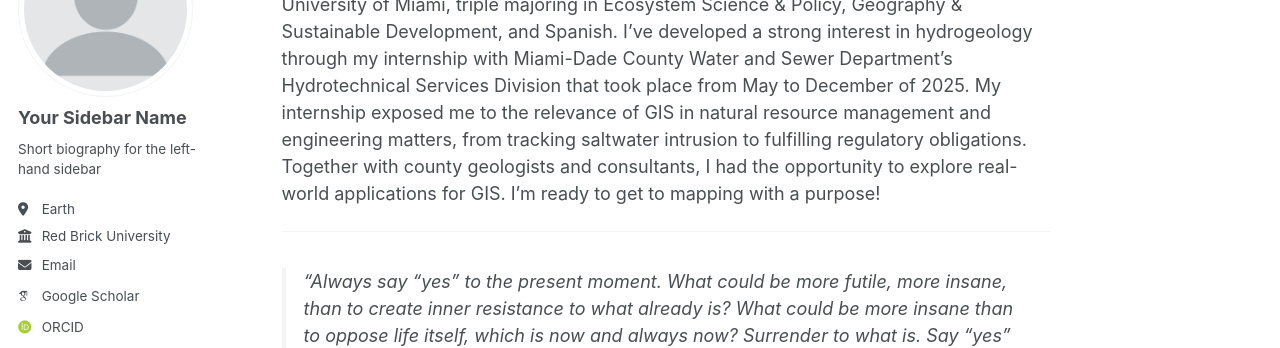
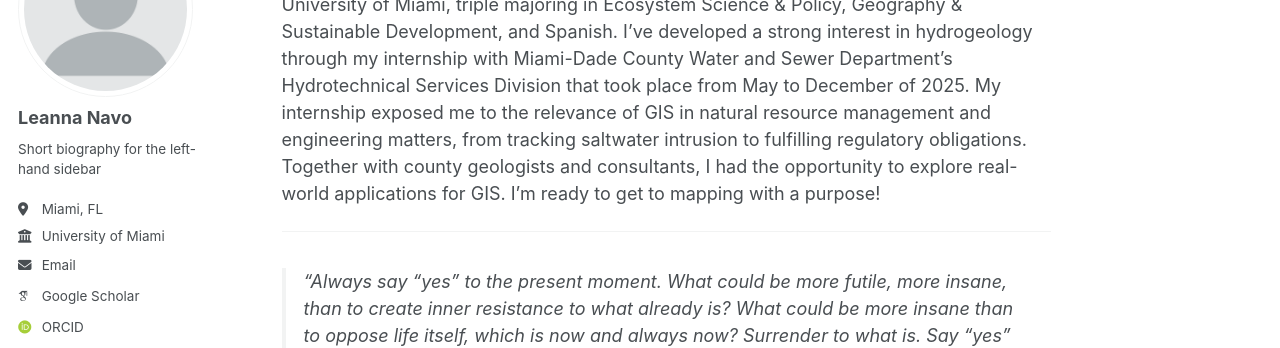
Before and after one commit to LeannaNavo/leannanavo.github.io, a Jekyll site: the page built from _pages/about.md, in a window 1280 px wide. Shown: the part 179-527 px from the top of the page. Built offline with Jekyll 4.4.1, drawn with Linux system fonts in a browser that asks for light colours; some web fonts are replaced; a script bundle is joined from its source files by our own code; library files that are not in the unit come from our copies.

Commit message:
Update _config.yml

```diff
--- a/_config.yml
+++ b/_config.yml
@@ -24,13 +24,13 @@ repository               : "academicpages/academicpages.github.io"
 author:
   # Biographic information
   avatar           : "profile.png"
-  name             : "Your Sidebar Name"
+  name             : "Leanna Navo"
   pronouns         : # example: "she/her"
   bio              : "Short biography for the left-hand sidebar"
-  location         : "Earth"
-  employer         : "Red Brick University"
+  location         : "Miami, FL"
+  employer         : "University of Miami"
   uri              : # URL
-  email            : "none@example.org"
+  email            : "leannanavo@gmail.com"
 
   # Academic websites
   academia         : # URL
```
